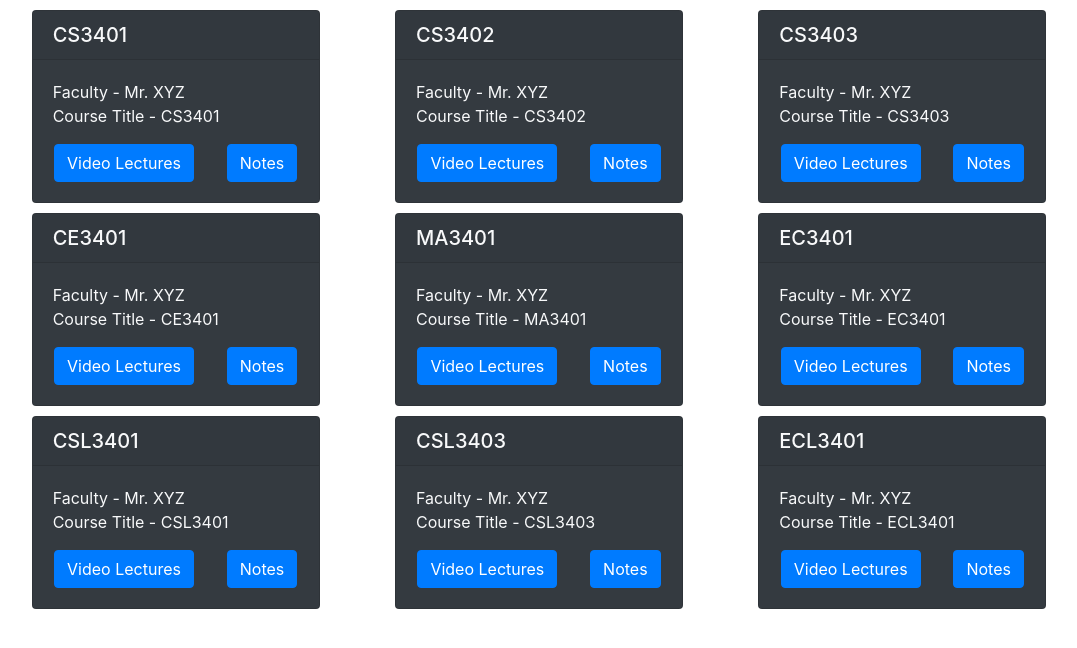
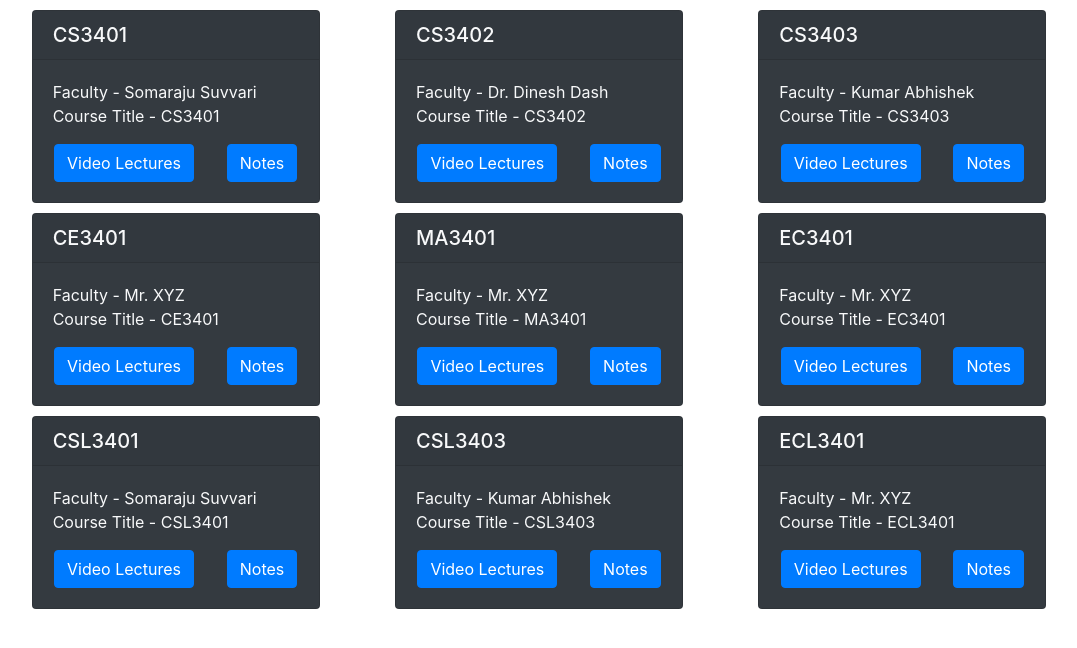
Before and after one commit to ShobhitKaothalkar/NITP-Kaksha, a Flask app: page / in a window 1280 px wide. Shown: the part 56-704 px from the top of the page, without its empty margins (101-1178 px from the left). Run offline with Flask 2, Linux system fonts and the light colour scheme; some libraries are stand-ins or nearby versions.

```diff
--- a/templates/index.html
+++ b/templates/index.html
@@ -1,6 +1,5 @@
 {% extends "layout.html" %}
 {% block content %}
-<!-- <h1>Hello, world!</h1> -->
 
 <form action = "{{ url_for('video_lectures') }}" method = "POST">
 <div class="container">
@@ -8,7 +7,7 @@
         <div class="card bg-dark text-light" style="width: 18rem;">
             <h5 class="card-header">CS3401</h5>
             <div class="card-body">
-                <p class="card-text">Faculty - Mr. XYZ<br>Course Title - CS3401</p>
+                <p class="card-text">Faculty - Somaraju Suvvari<br>Course Title - CS3401</p>
                 <div class="row justify-content-around">
                     <button type="submit" class="btn btn-primary" name="video_button" value="CS3401">Video Lectures</button>
                     <button type="button" class="btn btn-primary">Notes</button>
@@ -18,7 +17,7 @@
         <div class="card bg-dark text-light" style="width: 18rem;">
             <h5 class="card-header">CS3402</h5>
             <div class="card-body">
-                <p class="card-text">Faculty - Mr. XYZ<br>Course Title - CS3402</p>
+                <p class="card-text">Faculty - Dr. Dinesh Dash<br>Course Title - CS3402</p>
                 <div class="row justify-content-around">
                     <button type="submit" class="btn btn-primary" name="video_button" value="CS3402">Video Lectures</button>
                     <button type="button" class="btn btn-primary">Notes</button>
@@ -28,7 +27,7 @@
         <div class="card bg-dark text-light" style="width: 18rem;">
             <h5 class="card-header">CS3403</h5>
             <div class="card-body">
-                <p class="card-text">Faculty - Mr. XYZ<br>Course Title - CS3403</p>
+                <p class="card-text">Faculty - Kumar Abhishek<br>Course Title - CS3403</p>
                 <div class="row justify-content-around">
                     <button type="submit" class="btn btn-primary" name="video_button" value="CS3403">Video Lectures</button>
                     <button type="button" class="btn btn-primary">Notes</button>
@@ -72,7 +71,7 @@
         <div class="card bg-dark text-light" style="width: 18rem;">
             <h5 class="card-header">CSL3401</h5>
             <div class="card-body">
-                <p class="card-text">Faculty - Mr. XYZ<br>Course Title - CSL3401</p>
+                <p class="card-text">Faculty - Somaraju Suvvari<br>Course Title - CSL3401</p>
                 <div class="row justify-content-around">
                     <button type="submit" class="btn btn-primary" name="video_button" value="CSL3401">Video Lectures</button>
                     <button type="button" class="btn btn-primary">Notes</button>
@@ -82,7 +81,7 @@
         <div class="card bg-dark text-light" style="width: 18rem;">
             <h5 class="card-header">CSL3403</h5>
             <div class="card-body">
-                <p class="card-text">Faculty - Mr. XYZ<br>Course Title - CSL3403</p>
+                <p class="card-text">Faculty - Kumar Abhishek<br>Course Title - CSL3403</p>
                 <div class="row justify-content-around">
                     <button type="submit" class="btn btn-primary" name="video_button" value="CSL3403">Video Lectures</button>
                     <button type="button" class="btn btn-primary">Notes</button>
```
Also changed, not shown: site.db.
